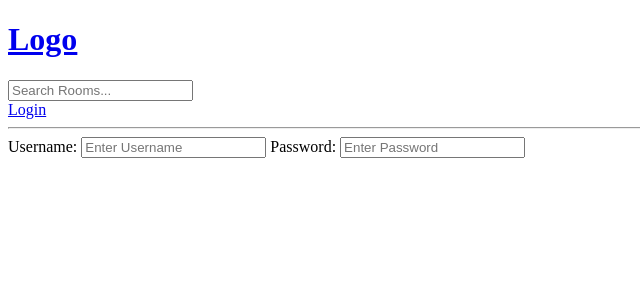
After one commit to Naimurinlife/BAUSTian-Server, a Django app: template base/templates/base/login_register.html in a window 1280 px wide. The commit adds this page. Shown: the top 300 px of the page, without its empty margins (0-640 px from the left). Run offline with Django 3.2, Linux system fonts and the light colour scheme; the template is opened without the code that fills it, so the values that code supplies are empty.

Commit message:
Login Adding

```diff
--- a/base/templates/base/home.html
+++ b/base/templates/base/home.html
@@ -35,6 +35,7 @@
     </div>
 
     <div>
+        <h5>{{room_count}} rooms available</h5>
         <a href="{% url 'create-room' %}">Create Room</a>
 
         <div>
--- /dev/null
+++ b/base/templates/base/login_register.html
@@ -0,0 +1,18 @@
+{% extends 'main.html' %}
+
+{% block content %}
+
+<div>
+    <form method="POST" action="">
+        {% csrf_token %}
+
+        <label>Username:</label>
+        <input type="text" name="username" placeholder="Enter Username" />
+
+        <label>Password:</label>
+        <input type="password" name="password" placeholder="Enter Password" />
+
+    </form>
+</div>
+
+{% endblock content %}
--- a/base/urls.py
+++ b/base/urls.py
@@ -3,6 +3,7 @@ from . import views
 
 
 urlpatterns = [
+    path('login/', views.loginPage, name="login"),
 
 
     path('', views.home, name="home"),
--- a/templates/navbar.html
+++ b/templates/navbar.html
@@ -1,6 +1,8 @@
 <a href="/">
     <h1>Logo</h1>
 </a>
+
+
 
 
 <form method="GET" action="{% url 'home' %}">
@@ -9,4 +11,6 @@
 
 </form>
 
+<a href="{% url 'login' %}">Login</a>
+
 <hr>
```
Also changed, not shown: base/views.py (+7 -1 lines).
